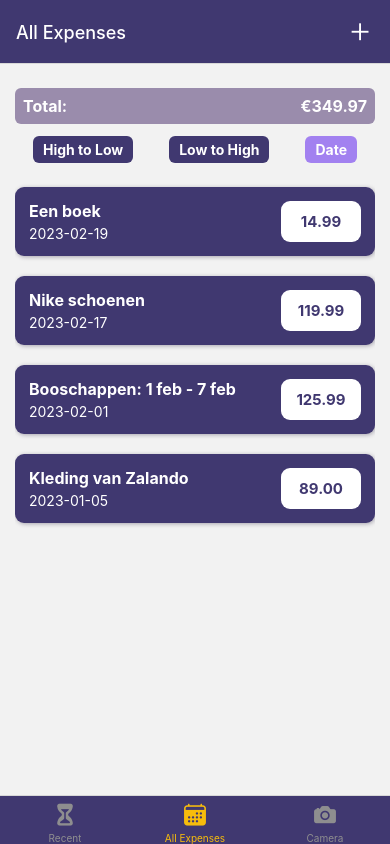
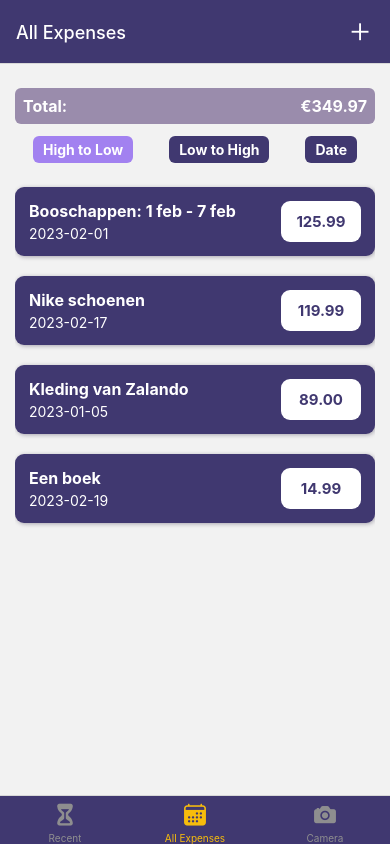
Before and after one commit to DaanVerheij/expense-tracker, a React Native app: screen /AllExpenses in a window 390 px wide. Built offline with nearby package versions, Linux system fonts and the light colour scheme.

Commit message:
starting state is high-to-low instead of date

```diff
--- a/components/ExpensesOutput/ExpensesOutput.js
+++ b/components/ExpensesOutput/ExpensesOutput.js
@@ -6,7 +6,7 @@ import ExpensesList from './ExpensesList';
 import ExpensesSummary from './ExpensesSummary';
 
 function ExpensesOutput({ expenses, expensesPeriod, fallbackText }) {
-  const [sortType, setSortType] = useState('date');
+  const [sortType, setSortType] = useState('high-to-low');
 
   const sortedExpenses = expenses.sort((a, b) => {
     if (sortType === 'high-to-low') {
```
